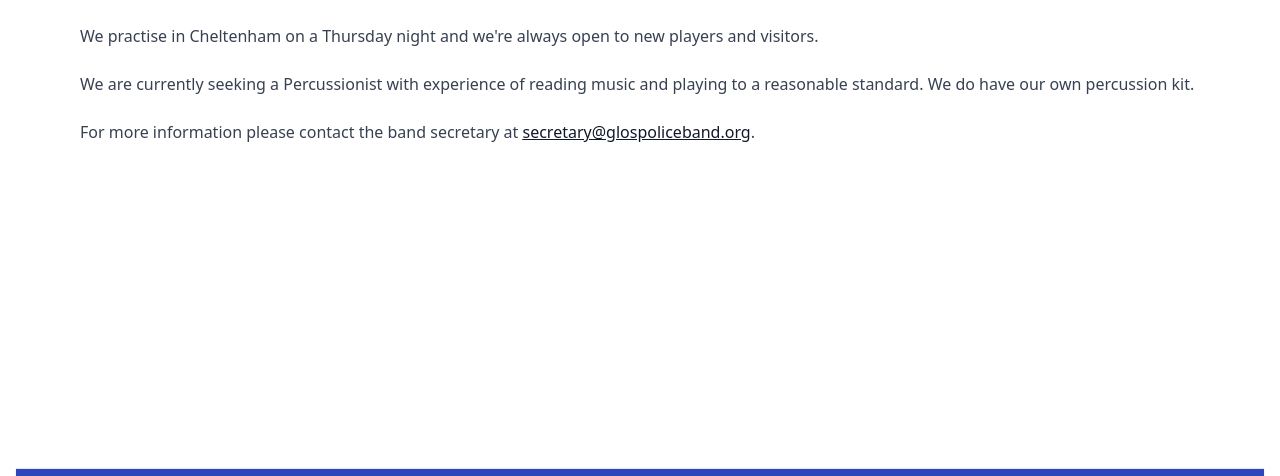
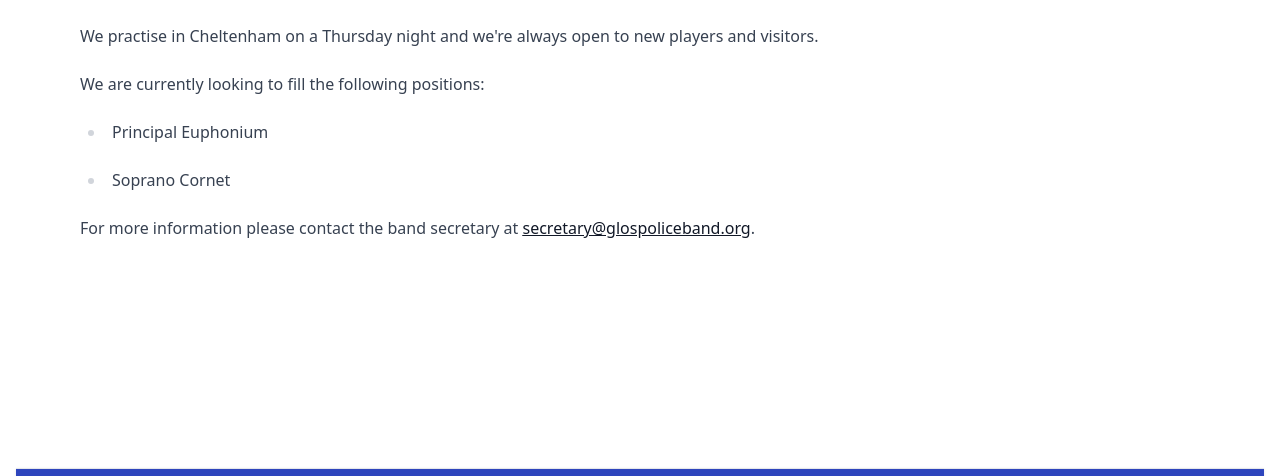
Before and after one commit to glospoliceband/glospoliceband.github.io, a Gatsby site: page /vacancies in a window 1280 px wide. Shown: the part 227-703 px from the top of the page. Built offline with nearby package versions, Linux system fonts and the light colour scheme; Gatsby itself is replaced by a stand-in of ours.

Commit message:
Update vacancies

```diff
--- a/package.json
+++ b/package.json
@@ -5,7 +5,6 @@
   "description": "The Band of the Gloucestershire Constabulary",
   "author": "webadmin@glospoliceband.org",
   "keywords": [
-    "gatsby",
     "glospoliceband",
     "gloucestershire",
     "brass",
--- a/src/pages/vacancies.mdx
+++ b/src/pages/vacancies.mdx
@@ -8,6 +8,10 @@ import { Droitwich2023 } from "../components/images.tsx";
 
 We practise in Cheltenham on a Thursday night and we're always open to new players and visitors.
 
-We are currently seeking a Percussionist with experience of reading music and playing to a reasonable standard.  We do have our own percussion kit.
+We are currently looking to fill the following positions:
+
+* Principal Euphonium
+
+* Soprano Cornet
 
 For more information please contact the band secretary at <a href="mailto: secretary@glospoliceband.org">secretary@glospoliceband.org</a>.
```
